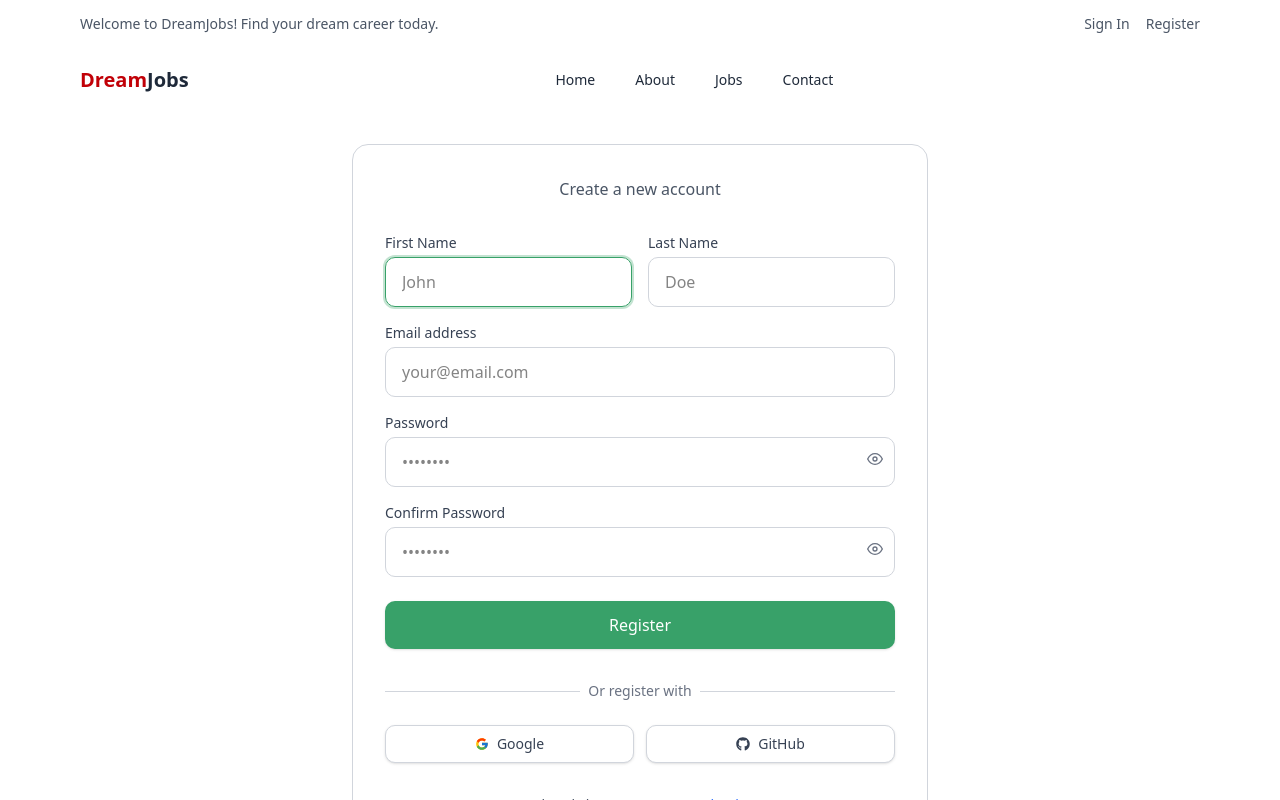
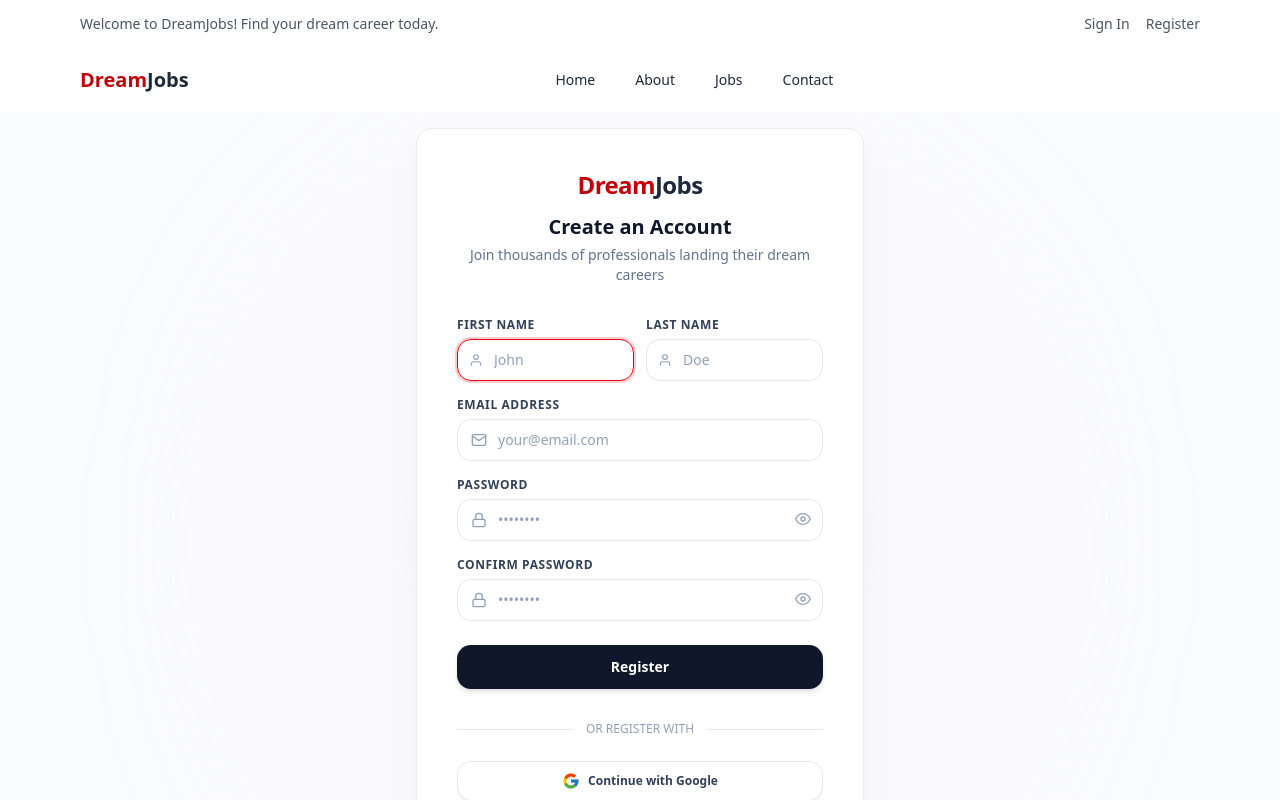
Before and after one commit to ka-tasin/dream-jobs, a Next.js app in the folder client/: page /register in a window 1280 px wide. Shown: the top 800 px of the page. Built offline with nearby package versions, Linux system fonts and the light colour scheme; no server answers.

Commit message:
fix: auth ui

```diff
--- a/client/src/app/(auth)/login/page.tsx
+++ b/client/src/app/(auth)/login/page.tsx
@@ -4,7 +4,7 @@ import { useRouter } from "next/navigation";
 import { toast } from "react-toastify";
 import Link from "next/link";
 import { FcGoogle } from "react-icons/fc";
-import { FaGithub } from "react-icons/fa";
+import { FiEye, FiEyeOff, FiMail, FiLock } from "react-icons/fi";
 import apiClient from "@/lib/utils/axiosFetcher";
 import { useAuth } from "@/context/AuthContext";
 import { jwtDecode } from "jwt-decode";
@@ -14,6 +14,7 @@ export default function LoginPage() {
   const { login } = useAuth();
   const [email, setEmail] = useState("");
   const [password, setPassword] = useState("");
+  const [showPassword, setShowPassword] = useState(false);
   const [isLoading, setIsLoading] = useState(false);
 
   const handleSubmit = async (e: React.FormEvent<HTMLFormElement>) => {
@@ -61,31 +62,35 @@ export default function LoginPage() {
     }
   };
 
-  const handleGithubLogin = async () => {
-    try {
-      const data = await apiClient("/api/v1/auth/github");
-      window.location.href = data.url;
-    } catch (error: any) {
-      toast.error(error.message || "GitHub login failed.");
-    }
-  };
+  return (
+    <div className="min-h-screen bg-slate-50/70 pt-32 pb-20 px-4 sm:px-6 lg:px-8 flex items-center justify-center relative overflow-hidden">
+      {/* Background Decorative Element */}
+      <div className="absolute top-1/4 left-1/2 -translate-x-1/2 w-[600px] h-[600px] bg-red-100/40 blur-[120px] rounded-full pointer-events-none -z-10" />
 
-  return (
-    <div className="min-h-screen bg-white py-20 pt-36 px-4 sm:px-6 lg:px-8">
-      <div className="max-w-md mx-auto bg-white rounded-2xl border border-gray-300 overflow-hidden md:max-w-xl">
-        <div className="p-8">
-          <p className="text-center text-gray-600 mb-8">
-            Sign in to access your account
+      <div className="max-w-md w-full bg-white rounded-2xl border border-slate-200/80 shadow-xl shadow-slate-200/50 p-8 sm:p-10 transition-all duration-300">
+        {/* Brand Header */}
+        <div className="text-center mb-8">
+          <Link href="/" className="inline-block text-2xl font-bold text-slate-800 tracking-tight">
+            <span className="text-red-700">Dream</span>Jobs
+          </Link>
+          <h2 className="mt-3 text-xl font-bold text-slate-900">Welcome Back</h2>
+          <p className="text-sm text-slate-500 mt-1">
+            Sign in to manage your applications and career
           </p>
+        </div>
 
-          <form className="space-y-6" onSubmit={handleSubmit}>
+        <form className="space-y-5" onSubmit={handleSubmit}>
           <div>
             <label
               htmlFor="email"
-                className="block text-sm font-medium text-gray-700 mb-1"
+              className="block text-xs font-semibold text-slate-700 uppercase tracking-wider mb-1.5"
             >
               Email address
             </label>
+            <div className="relative">
+              <div className="absolute inset-y-0 left-0 pl-3.5 flex items-center pointer-events-none text-slate-400">
+                <FiMail className="w-4 h-4" />
+              </div>
               <input
                 id="email"
                 type="email"
@@ -93,51 +98,65 @@ export default function LoginPage() {
                 required
                 value={email}
                 onChange={(e) => setEmail(e.target.value)}
-                className="w-full px-4 py-3 rounded-lg border border-gray-300 focus:border-[#38A169] focus:ring-2 focus:ring-[#38A169]/30 outline-none transition duration-200 pr-10"
+                className="w-full pl-10 pr-4 py-2.5 rounded-xl border border-slate-200 text-slate-900 text-sm focus:border-red-600 focus:ring-2 focus:ring-red-600/20 outline-none transition duration-200 placeholder:text-slate-400"
                 placeholder="your@email.com"
               />
+            </div>
           </div>
 
           <div>
             <label
               htmlFor="password"
-                className="block text-sm font-medium text-gray-700 mb-1"
+              className="block text-xs font-semibold text-slate-700 uppercase tracking-wider mb-1.5"
             >
               Password
             </label>
+            <div className="relative">
+              <div className="absolute inset-y-0 left-0 pl-3.5 flex items-center pointer-events-none text-slate-400">
+                <FiLock className="w-4 h-4" />
+              </div>
               <input
                 id="password"
-                type="password"
+                type={showPassword ? "text" : "password"}
                 autoComplete="current-password"
                 required
                 value={password}
                 onChange={(e) => setPassword(e.target.value)}
-                className="w-full px-4 py-3 rounded-lg border border-gray-300 focus:border-[#38A169] focus:ring-2 focus:ring-[#38A169]/30 outline-none transition duration-200 pr-10"
+                className="w-full pl-10 pr-10 py-2.5 rounded-xl border border-slate-200 text-slate-900 text-sm focus:border-red-600 focus:ring-2 focus:ring-red-600/20 outline-none transition duration-200 placeholder:text-slate-400"
                 placeholder="••••••••"
               />
+              <button
+                type="button"
+                className="absolute right-3 top-3 text-slate-400 hover:text-slate-600 bg-transparent border-0 cursor-pointer transition-colors"
+                onClick={() => setShowPassword(!showPassword)}
+                aria-label={showPassword ? "Hide password" : "Show password"}
+              >
+                {showPassword ? <FiEyeOff className="w-4 h-4" /> : <FiEye className="w-4 h-4" />}
+              </button>
+            </div>
           </div>
 
-            <div className="flex items-center justify-between">
+          <div className="flex items-center justify-between pt-1">
             <div className="flex items-center">
               <input
                 id="remember-me"
                 type="checkbox"
-                  className="h-4 w-4 text-indigo-600 focus:ring-indigo-500 border-gray-300 rounded"
+                className="h-4 w-4 text-red-600 focus:ring-red-500 border-slate-300 rounded cursor-pointer accent-red-700"
               />
               <label
                 htmlFor="remember-me"
-                  className="ml-2 block text-sm text-gray-700"
+                className="ml-2 block text-xs font-medium text-slate-600 cursor-pointer"
               >
                 Remember me
               </label>
             </div>
           </div>
 
-            <div>
+          <div className="pt-2">
             <button
               type="submit"
               disabled={isLoading}
-                className="w-full flex justify-center items-center py-3 px-4 bg-[#38A169] hover:bg-[#2F855A] focus:ring-[#38A169] focus:ring-offset-2 text-white font-medium rounded-lg shadow-sm focus:outline-none focus:ring-2 transition duration-200 disabled:opacity-70 disabled:cursor-not-allowed cursor-pointer"
+              className="w-full flex justify-center items-center py-3 px-4 bg-slate-900 hover:bg-red-700 focus:ring-4 focus:ring-red-700/20 text-white text-sm font-semibold rounded-xl shadow-md transition-all duration-200 disabled:opacity-70 disabled:cursor-not-allowed cursor-pointer border-0"
             >
               {isLoading ? "Signing in..." : "Sign in"}
             </button>
@@ -147,42 +166,33 @@ export default function LoginPage() {
         <div className="mt-8">
           <div className="relative">
             <div className="absolute inset-0 flex items-center">
-                <div className="w-full border-t border-gray-300"></div>
+              <div className="w-full border-t border-slate-200"></div>
             </div>
-              <div className="relative flex justify-center text-sm">
-                <span className="px-2 bg-white text-gray-500">
+            <div className="relative flex justify-center text-xs uppercase">
+              <span className="px-3 bg-white text-slate-400 font-medium">
                 Or continue with
               </span>
             </div>
           </div>
 
-            <div className="mt-6 grid grid-cols-2 gap-3">
+          <div className="mt-6">
             <button
               onClick={handleGoogleLogin}
               disabled={isLoading}
-                className="w-full inline-flex justify-center items-center py-2 px-4 border border-gray-300 rounded-lg shadow-sm bg-white text-sm font-medium text-gray-700 hover:bg-gray-50 focus:outline-none focus:ring-2 focus:ring-offset-2 focus:ring-[#38A169] transition duration-200 disabled:opacity-50 disabled:cursor-not-allowed"
+              className="w-full inline-flex justify-center items-center py-2.5 px-4 border border-slate-200 rounded-xl shadow-2xs bg-white text-xs font-semibold text-slate-700 hover:bg-slate-50 hover:border-slate-300 focus:outline-none focus:ring-2 focus:ring-red-600/20 transition duration-200 disabled:opacity-50 disabled:cursor-not-allowed cursor-pointer"
             >
-                <FcGoogle />
-                <span className="ml-2">Google</span>
-              </button>
-
-              <button
-                onClick={handleGithubLogin}
-                disabled={isLoading}
-                className="w-full inline-flex justify-center items-center py-2 px-4 border border-gray-300 rounded-lg shadow-sm bg-white text-sm font-medium text-gray-700 hover:bg-gray-50 focus:outline-none focus:ring-2 focus:ring-offset-2 focus:ring-[#38A169] transition duration-200 disabled:opacity-50 disabled:cursor-not-allowed"
-              >
-                <FaGithub />
-                <span className="ml-2">GitHub</span>
+              <FcGoogle className="w-4.5 h-4.5 mr-2" />
+              <span>Continue with Google</span>
             </button>
           </div>
         </div>
 
-          <div className="mt-8 text-center">
-            <p className="text-sm text-gray-600">
+        <div className="mt-8 text-center pt-2">
+          <p className="text-xs text-slate-500">
             Don&apos;t have an account?{" "}
             <Link
               href="/register"
-                className="font-medium text-blue-600 hover:text-blue-800"
+              className="font-semibold text-red-700 hover:text-red-800 underline-offset-4 hover:underline"
             >
               Sign up
             </Link>
@@ -190,6 +200,5 @@ export default function LoginPage() {
         </div>
       </div>
     </div>
-    </div>
   );
 }
--- a/client/src/app/(auth)/register/page.tsx
+++ b/client/src/app/(auth)/register/page.tsx
@@ -4,8 +4,7 @@ import { useRouter } from "next/navigation";
 import { toast } from "react-toastify";
 import Link from "next/link";
 import { FcGoogle } from "react-icons/fc";
-import { FaGithub } from "react-icons/fa";
-import { FiEye, FiEyeOff } from "react-icons/fi";
+import { FiEye, FiEyeOff, FiUser, FiMail, FiLock } from "react-icons/fi";
 import apiClient from "@/lib/utils/axiosFetcher";
 
 export default function RegisterPage() {
@@ -79,10 +78,12 @@ export default function RegisterPage() {
         },
       });
 
+      if (data?.token) {
         localStorage.setItem("token", data.token);
+      }
 
       toast.success("Registered successfully!");
-      router.push("/");
+      router.push("/login");
     } catch (error: any) {
       toast.error(error.message || "Registration failed.");
     } finally {
@@ -99,102 +100,123 @@ export default function RegisterPage() {
     }
   };
 
-  const handleGithubLogin = async () => {
-    try {
-      const data = await apiClient("/api/v1/auth/github");
-      window.location.href = data.url;
-    } catch (error: any) {
-      toast.error(error.message || "GitHub registration failed.");
-    }
-  };
+  return (
+    <div className="min-h-screen bg-slate-50/70 pt-32 pb-20 px-4 sm:px-6 lg:px-8 flex items-center justify-center relative overflow-hidden">
+      {/* Background Decorative Element */}
+      <div className="absolute top-1/4 left-1/2 -translate-x-1/2 w-[600px] h-[600px] bg-red-100/40 blur-[120px] rounded-full pointer-events-none -z-10" />
 
-  return (
-    <div className="min-h-screen bg-white py-20 pt-36 px-4 sm:px-6 lg:px-8">
-      <div className="max-w-md mx-auto bg-white rounded-2xl border border-gray-300 overflow-hidden md:max-w-xl">
-        <div className="p-8">
-          <p className="text-center text-gray-600 mb-8">Create a new account</p>
+      <div className="max-w-md w-full bg-white rounded-2xl border border-slate-200/80 shadow-xl shadow-slate-200/50 p-8 sm:p-10 transition-all duration-300">
+        {/* Brand Header */}
+        <div className="text-center mb-8">
+          <Link href="/" className="inline-block text-2xl font-bold text-slate-800 tracking-tight">
+            <span className="text-red-700">Dream</span>Jobs
+          </Link>
+          <h2 className="mt-3 text-xl font-bold text-slate-900">Create an Account</h2>
+          <p className="text-sm text-slate-500 mt-1">
+            Join thousands of professionals landing their dream careers
+          </p>
+        </div>
 
         <form className="space-y-4" onSubmit={handleSubmit}>
-            <div className="grid grid-cols-2 gap-4">
+          <div className="grid grid-cols-2 gap-3">
             <div>
               <label
                 htmlFor="firstName"
-                  className="block text-sm font-medium text-gray-700 mb-1"
+                className="block text-xs font-semibold text-slate-700 uppercase tracking-wider mb-1.5"
               >
                 First Name
               </label>
+              <div className="relative">
+                <div className="absolute inset-y-0 left-0 pl-3 flex items-center pointer-events-none text-slate-400">
+                  <FiUser className="w-3.5 h-3.5" />
+                </div>
                 <input
                   id="firstName"
                   type="text"
                   required
                   value={firstName}
                   onChange={(e) => setFirstName(e.target.value)}
-                  className="w-full px-4 py-3 rounded-lg border border-gray-300 focus:border-[#38A169] focus:ring-2 focus:ring-[#38A169]/30 outline-none transition duration-200"
+                  className="w-full pl-9 pr-3 py-2.5 rounded-xl border border-slate-200 text-slate-900 text-sm focus:border-red-600 focus:ring-2 focus:ring-red-600/20 outline-none transition duration-200 placeholder:text-slate-400"
                   placeholder="John"
                   autoFocus
                 />
+              </div>
             </div>
 
             <div>
               <label
                 htmlFor="lastName"
-                  className="block text-sm font-medium text-gray-700 mb-1"
+                className="block text-xs font-semibold text-slate-700 uppercase tracking-wider mb-1.5"
               >
                 Last Name
               </label>
+              <div className="relative">
+                <div className="absolute inset-y-0 left-0 pl-3 flex items-center pointer-events-none text-slate-400">
+                  <FiUser className="w-3.5 h-3.5" />
+                </div>
                 <input
                   id="lastName"
                   type="text"
                   required
                   value={lastName}
                   onChange={(e) => setLastName(e.target.value)}
-                  className="w-full px-4 py-3 rounded-lg border border-gray-300 focus:border-[#38A169] focus:ring-2 focus:ring-[#38A169]/30 outline-none transition duration-200"
+                  className="w-full pl-9 pr-3 py-2.5 rounded-xl border border-slate-200 text-slate-900 text-sm focus:border-red-600 focus:ring-2 focus:ring-red-600/20 outline-none transition duration-200 placeholder:text-slate-400"
                   placeholder="Doe"
+                />
+              </div>
+            </div>
+          </div>
+
+          <div>
+            <label
+              htmlFor="email"
+              className="block text-xs font-semibold text-slate-700 uppercase tracking-wider mb-1.5"
+            >
+              Email address
+            </label>
+            <div className="relative">
+              <div className="absolute inset-y-0 left-0 pl-3.5 flex items-center pointer-events-none text-slate-400">
+                <FiMail className="w-4 h-4" />
+              </div>
+              <input
+                id="email"
+                type="email"
+                required
+                value={email}
+                onChange={(e) => setEmail(e.target.value)}
+                className="w-full pl-10 pr-4 py-2.5 rounded-xl border border-slate-200 text-slate-900 text-sm focus:border-red-600 focus:ring-2 focus:ring-red-600/20 outline-none transition duration-200 placeholder:text-slate-400"
+                placeholder="your@email.com"
               />
             </div>
           </div>
 
           <div>
             <label
-                htmlFor="email"
-                className="block text-sm font-medium text-gray-700 mb-1"
-              >
-                Email address
-              </label>
-              <input
-                id="email"
-                type="email"
-                required
-                value={email}
-                onChange={(e) => setEmail(e.target.value)}
-                className="w-full px-4 py-3 rounded-lg border border-gray-300 focus:border-[#38A169] focus:ring-2 focus:ring-[#38A169]/30 outline-none transition duration-200"
-                placeholder="your@email.com"
-              />
-            </div>
-
-            <div>
-              <label
               htmlFor="password"
-                className="block text-sm font-medium text-gray-700 mb-1"
+              className="block text-xs font-semibold text-slate-700 uppercase tracking-wider mb-1.5"
             >
               Password
             </label>
             <div className="relative">
+              <div className="absolute inset-y-0 left-0 pl-3.5 flex items-center pointer-events-none text-slate-400">
+                <FiLock className="w-4 h-4" />
+              </div>
               <input
                 id="password"
                 type={showPassword ? "text" : "password"}
                 required
                 value={password}
                 onChange={(e) => setPassword(e.target.value)}
-                  className="w-full px-4 py-3 rounded-lg border border-gray-300 focus:border-[#38A169] focus:ring-2 focus:ring-[#38A169]/30 outline-none transition duration-200 pr-10"
+                className="w-full pl-10 pr-10 py-2.5 rounded-xl border border-slate-200 text-slate-900 text-sm focus:border-red-600 focus:ring-2 focus:ring-red-600/20 outline-none transition duration-200 placeholder:text-slate-400"
                 placeholder="••••••••"
               />
               <button
                 type="button"
-                  className="absolute right-3 top-3.5 text-gray-500 bg-transparent border-0 cursor-pointer"
+                className="absolute right-3 top-3 text-slate-400 hover:text-slate-600 bg-transparent border-0 cursor-pointer transition-colors"
                 onClick={() => setShowPassword(!showPassword)}
+                aria-label={showPassword ? "Hide password" : "Show password"}
               >
-                  {showPassword ? <FiEyeOff /> : <FiEye />}
+                {showPassword ? <FiEyeOff className="w-4 h-4" /> : <FiEye className="w-4 h-4" />}
               </button>
             </div>
           </div>
@@ -202,30 +224,34 @@ export default function RegisterPage() {
           <div>
             <label
               htmlFor="confirmPassword"
-                className="block text-sm font-medium text-gray-700 mb-1"
+              className="block text-xs font-semibold text-slate-700 uppercase tracking-wider mb-1.5"
             >
               Confirm Password
             </label>
             <div className="relative">
+              <div className="absolute inset-y-0 left-0 pl-3.5 flex items-center pointer-events-none text-slate-400">
+                <FiLock className="w-4 h-4" />
+              </div>
               <input
                 id="confirmPassword"
                 type={showConfirmPassword ? "text" : "password"}
                 required
                 value={confirmPassword}
                 onChange={(e) => setConfirmPassword(e.target.value)}
-                  className="w-full px-4 py-3 rounded-lg border border-gray-300 focus:border-[#38A169] focus:ring-2 focus:ring-[#38A169]/30 outline-none transition duration-200 pr-10"
+                className="w-full pl-10 pr-10 py-2.5 rounded-xl border border-slate-200 text-slate-900 text-sm focus:border-red-600 focus:ring-2 focus:ring-red-600/20 outline-none transition duration-200 placeholder:text-slate-400"
                 placeholder="••••••••"
               />
               <button
                 type="button"
-                  className="absolute right-3 top-3.5 text-gray-500 bg-transparent border-0 cursor-pointer"
+                className="absolute right-3 top-3 text-slate-400 hover:text-slate-600 bg-transparent border-0 cursor-pointer transition-colors"
                 onClick={() => setShowConfirmPassword(!showConfirmPassword)}
+                aria-label={showConfirmPassword ? "Hide password" : "Show password"}
               >
-                  {showConfirmPassword ? <FiEyeOff /> : <FiEye />}
+                {showConfirmPassword ? <FiEyeOff className="w-4 h-4" /> : <FiEye className="w-4 h-4" />}
               </button>
             </div>
             {passwordError && (
-                <p className="text-red-600 text-sm mt-1">{passwordError}</p>
+              <p className="text-red-600 text-xs font-medium mt-1">{passwordError}</p>
             )}
           </div>
 
@@ -233,9 +259,9 @@ export default function RegisterPage() {
             <button
               type="submit"
               disabled={isLoading}
-                className="w-full flex justify-center items-center py-3 px-4 bg-[#38A169] hover:bg-[#2F855A] focus:ring-[#38A169] focus:ring-offset-2 text-white font-medium rounded-lg shadow-sm focus:outline-none focus:ring-2 transition duration-200 disabled:opacity-70 disabled:cursor-not-allowed cursor-pointer border-0"
+              className="w-full flex justify-center items-center py-3 px-4 bg-slate-900 hover:bg-red-700 focus:ring-4 focus:ring-red-700/20 text-white text-sm font-semibold rounded-xl shadow-md transition-all duration-200 disabled:opacity-70 disabled:cursor-not-allowed cursor-pointer border-0"
             >
-                {isLoading ? "Registering..." : "Register"}
+              {isLoading ? "Creating account..." : "Register"}
             </button>
           </div>
         </form>
@@ -243,42 +269,33 @@ export default function RegisterPage() {
         <div className="mt-8">
           <div className="relative">
             <div className="absolute inset-0 flex items-center">
-                <div className="w-full border-t border-gray-300"></div>
+              <div className="w-full border-t border-slate-200"></div>
             </div>
-              <div className="relative flex justify-center text-sm">
-                <span className="px-2 bg-white text-gray-500">
+            <div className="relative flex justify-center text-xs uppercase">
+              <span className="px-3 bg-white text-slate-400 font-medium">
                 Or register with
               </span>
             </div>
           </div>
 
-            <div className="mt-6 grid grid-cols-2 gap-3">
+          <div className="mt-6">
             <button
               onClick={handleGoogleLogin}
               disabled={isLoading}
-                className="w-full inline-flex justify-center items-center py-2 px-4 border border-gray-300 rounded-lg shadow-sm bg-white text-sm font-medium text-gray-700 hover:bg-gray-50 focus:outline-none focus:ring-2 focus:ring-offset-2 focus:ring-[#38A169] transition duration-200 disabled:opacity-50 disabled:cursor-not-allowed cursor-pointer"
+              className="w-full inline-flex justify-center items-center py-2.5 px-4 border border-slate-200 rounded-xl shadow-2xs bg-white text-xs font-semibold text-slate-700 hover:bg-slate-50 hover:border-slate-300 focus:outline-none focus:ring-2 focus:ring-red-600/20 transition duration-200 disabled:opacity-50 disabled:cursor-not-allowed cursor-pointer"
             >
-                <FcGoogle />
-                <span className="ml-2">Google</span>
-              </button>
-
-              <button
-                onClick={handleGithubLogin}
-                disabled={isLoading}
-                className="w-full inline-flex justify-center items-center py-2 px-4 border border-gray-300 rounded-lg shadow-sm bg-white text-sm font-medium text-gray-700 hover:bg-gray-50 focus:outline-none focus:ring-2 focus:ring-offset-2 focus:ring-[#38A169] transition duration-200 disabled:opacity-50 disabled:cursor-not-allowed cursor-pointer"
-              >
-                <FaGithub />
-                <span className="ml-2">GitHub</span>
+              <FcGoogle className="w-4.5 h-4.5 mr-2" />
+              <span>Continue with Google</span>
             </button>
           </div>
         </div>
 
-          <div className="mt-8 text-center">
-            <p className="text-sm text-gray-600">
+        <div className="mt-8 text-center pt-2">
+          <p className="text-xs text-slate-500">
             Already have an account?{" "}
             <Link
               href="/login"
-                className="font-medium text-blue-600 hover:text-blue-800"
+              className="font-semibold text-red-700 hover:text-red-800 underline-offset-4 hover:underline"
             >
               Sign in
             </Link>
@@ -286,6 +303,5 @@ export default function RegisterPage() {
         </div>
       </div>
     </div>
-    </div>
   );
 }
```
Also changed, not shown: 1 other file (tests, documents, lock files or other folders). Lines whose indentation alone changed are shown as unchanged.
